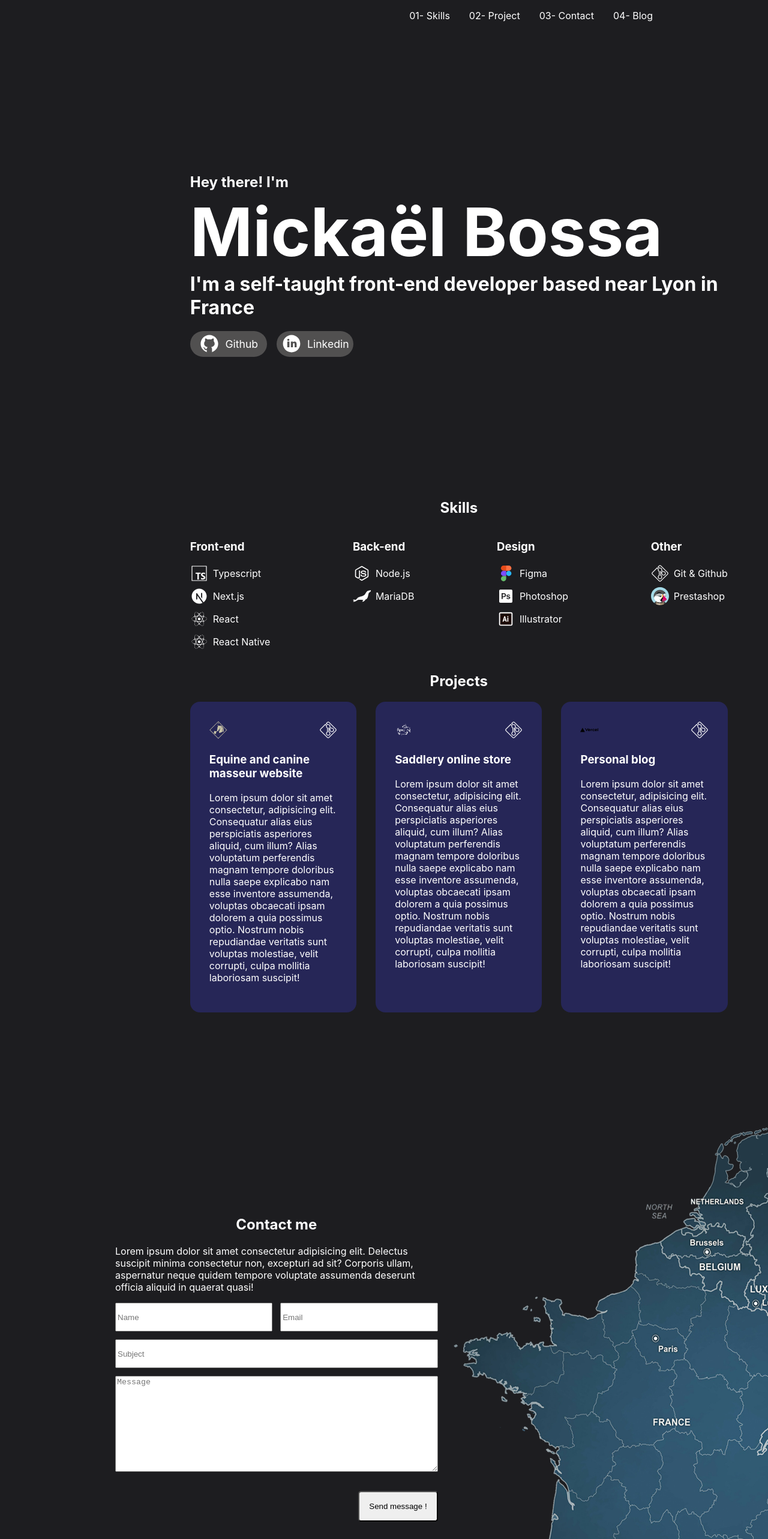
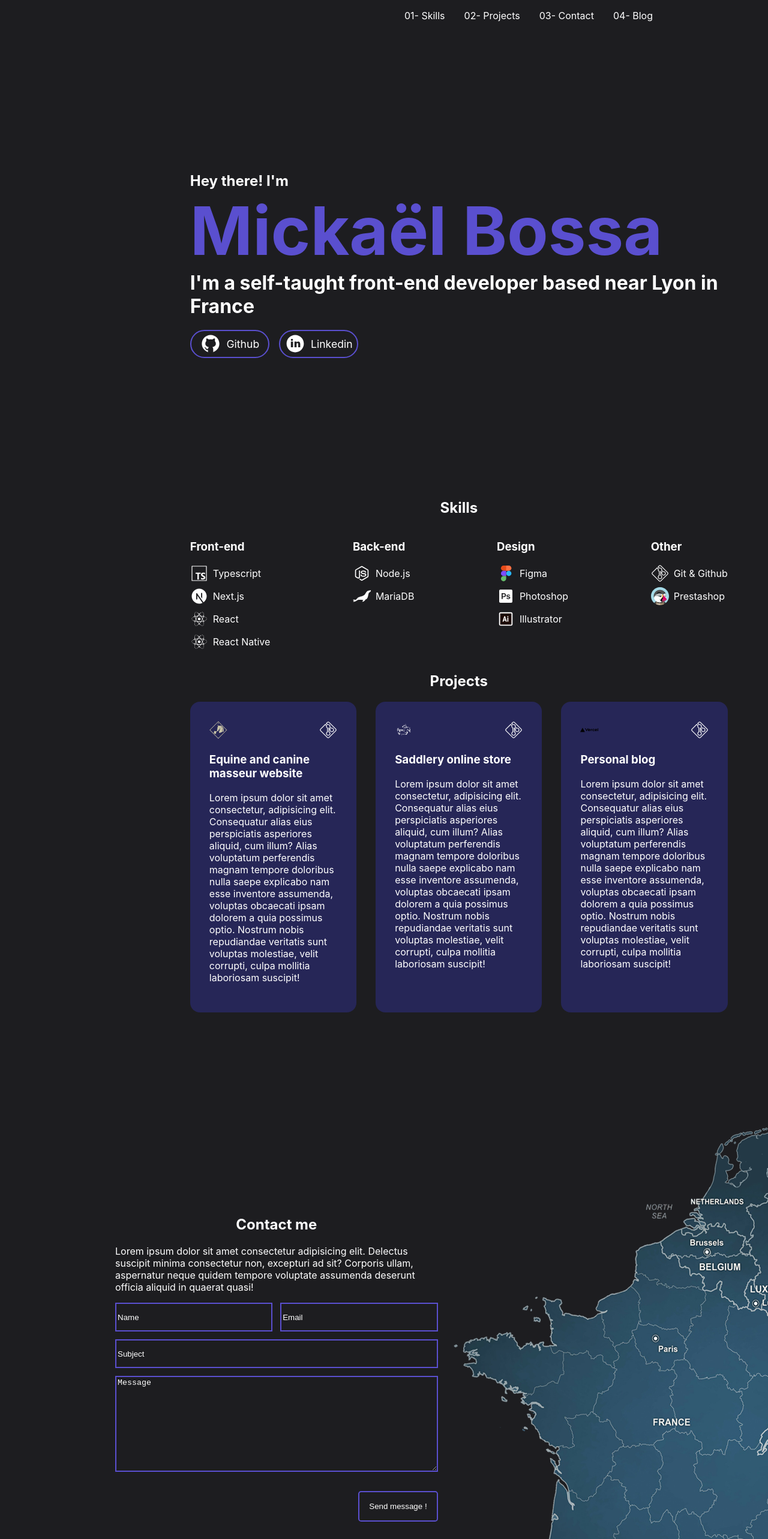
Before and after one commit to MickaelBossa/portfolio, a Next.js app: page / in a window 1280 px wide. Shown: the top 2566 px of the page at 60% size. Built offline with nearby package versions, Linux system fonts and the light colour scheme.

Commit message:
Navlinks connected and button stylized

```diff
--- a/components/ui/ContactForm/ContactForm.module.css
+++ b/components/ui/ContactForm/ContactForm.module.css
@@ -2,6 +2,12 @@
     height: 3rem;
     width: 20.5vw;
     margin-bottom: 1vw;
+    border: 2px solid #5a4fcf;
+    background: none;
+}
+
+.firstLineInputs input::placeholder {
+    color: #fff;
 }
 
 #nameInput {
@@ -13,6 +19,12 @@
     width: 42vw;
     margin-bottom: 1vw;
     height: 3rem;
+    border: 2px solid #5a4fcf;
+    background: none;
+}
+
+.subjectInput::placeholder {
+    color: #fff;
 }
 
 .messageInput {
@@ -20,6 +32,12 @@
     min-width: 42vw;
     max-width: 42vw;
     min-height: 20vh;
+    border: 2px solid #5a4fcf;
+    background: none;
+}
+
+.messageInput::placeholder {
+    color: #fff;
 }
 
 .submitBtnContainer {
@@ -32,4 +50,16 @@
 .submitBtn {
     padding: 1rem;
     border-radius: 0.3rem;
+    border: 2px solid #5a4fcf;
+    box-shadow: inset 0 0 0 0 #ccccff;
+    -webkit-transition: ease-out 2s;
+    -moz-transition: ease-out 2s;
+    transition: ease-out 2s;
+    background: none;
+    color: #fff;
+    cursor: pointer;
 }
+
+.submitBtn:hover, .submitBtn:focus {
+    box-shadow: inset 400px 0 0 0 #5a4fcf;
+}
--- a/components/ui/Header/Header.tsx
+++ b/components/ui/Header/Header.tsx
@@ -10,17 +10,29 @@ export default function Header() {
             <nav>
                 <ul className={styles.navlinks}>
                     <li>
-                        <Link className={styles.navlink} href="#">
+                        <Link
+                            className={styles.navlink}
+                            href="#skills"
+                            scroll={false}
+                        >
                             01- Skills
                         </Link>
                     </li>
                     <li>
-                        <Link className={styles.navlink} href="#">
-                            02- Project
+                        <Link
+                            className={styles.navlink}
+                            href="#projects"
+                            scroll={false}
+                        >
+                            02- Projects
                         </Link>
                     </li>
                     <li>
-                        <Link className={styles.navlink} href="#">
+                        <Link
+                            className={styles.navlink}
+                            href="#contact"
+                            scroll={false}
+                        >
                             03- Contact
                         </Link>
                     </li>
--- a/components/ui/SkillsColumns/SkillsColumn/SkillsColumn.tsx
+++ b/components/ui/SkillsColumns/SkillsColumn/SkillsColumn.tsx
@@ -18,7 +18,7 @@ export default function SkillsColumn({
             <ul className={styles.skillsList}>
                 {content.map((element) => (
                     <li key={content.indexOf(element)}>
-                        <Link className={styles.skillContainer} href="#">
+                        <div className={styles.skillContainer}>
                             <Image
                                 className={styles.skillIcon}
                                 src={element.icon}
@@ -27,7 +27,7 @@ export default function SkillsColumn({
                                 alt={`${element.skill} icon`}
                             />
                             {element.skill}
-                        </Link>
+                        </div>
                     </li>
                 ))}
             </ul>
--- a/components/ui/SocialNetworkButtons/SocialNetworkButton/SocialNetworkButton.module.css
+++ b/components/ui/SocialNetworkButtons/SocialNetworkButton/SocialNetworkButton.module.css
@@ -2,10 +2,15 @@
     display: flex;
     justify-content: center;
     align-items: center;
-    background-color: #515050;
     width: 8rem;
+    padding: 0 4rem;
     border-radius: 4rem;
     margin-right: 1rem;
+    border: 2px solid #5a4fcf;
+    box-shadow: inset 0 0 0 0 #ccccff;
+    -webkit-transition: ease-out 2s;
+    -moz-transition: ease-out 2s;
+    transition: ease-out 2s;
 }
 
 .btnTxt {
@@ -13,3 +18,8 @@
     padding-left: 0.5rem;
     margin: 0.7rem 0;
 }
+
+.btnContainer:hover,
+.btnContainer:focus {
+    box-shadow: inset 400px 0 0 0 #5a4fcf;
+}
--- a/components/ui/SocialNetworkButtons/SocialNetworkButton/SocialNetworkButton.tsx
+++ b/components/ui/SocialNetworkButtons/SocialNetworkButton/SocialNetworkButton.tsx
@@ -8,12 +8,14 @@ import Image from 'next/image';
 export default function SocialNetworkBtn({
     src,
     title,
+    externalLink,
 }: {
     src: string;
     title: string;
+    externalLink: string;
 }) {
     return (
-        <Link href="#" className={styles.btnContainer}>
+        <Link href={externalLink} target='_blank' className={styles.btnContainer}>
             <Image src={src} height={36} width={36} alt={`${title} icon`} />
             <p className={styles.btnTxt}>{title}</p>
         </Link>
--- a/components/ui/SocialNetworkButtons/SocialNetworkButtons.tsx
+++ b/components/ui/SocialNetworkButtons/SocialNetworkButtons.tsx
@@ -7,10 +7,15 @@ import SocialNetworkButton from './SocialNetworkButton/SocialNetworkButton';
 export default function SocialNetworkButtons() {
     return (
         <div className={styles.socialNetworkIcons}>
-            <SocialNetworkButton title="Github" src="/images/github-icon.svg" />
+            <SocialNetworkButton
+                title="Github"
+                src="/images/github-icon.svg"
+                externalLink="https://github.com/MickaelBossa"
+            />
             <SocialNetworkButton
                 title="Linkedin"
                 src="/images/linkedin-icon.svg"
+                externalLink="https://github.com/MickaelBossa"
             />
         </div>
     );
--- a/pages/index.tsx
+++ b/pages/index.tsx
@@ -36,16 +36,16 @@ export default function Home() {
                     </h1>
                     <SocialNetworkButtons />
                 </section>
-                <section>
+                <section id='skills'>
                     <h2 className={styles.subtitle}>Skills</h2>
                     <SkillsColumns />
                 </section>
-                <section>
+                <section id='projects'>
                     <h2 className={styles.subtitle}>Projects</h2>
                     <ProjectsCards />
                 </section>
             </main>
-            <section className={styles.contactSection}>
+            <section className={styles.contactSection} id='contact'>
                 <div className={styles.contactForm}>
                     <h2 className={styles.subtitle}>Contact me</h2>
                     <p>
--- a/styles/Home.module.css
+++ b/styles/Home.module.css
@@ -12,6 +12,7 @@
 .name {
   display: block;
   font-size: 7rem;
+  color: #5A4FCF;
 }
 
 .job {
--- a/styles/globals.css
+++ b/styles/globals.css
@@ -10,6 +10,7 @@ body {
         Ubuntu, Cantarell, Fira Sans, Droid Sans, Helvetica Neue, sans-serif;
     background-color: #1d1d20;
     color: #fff;
+    scroll-behavior: smooth;
 }
 
 .container {
```
